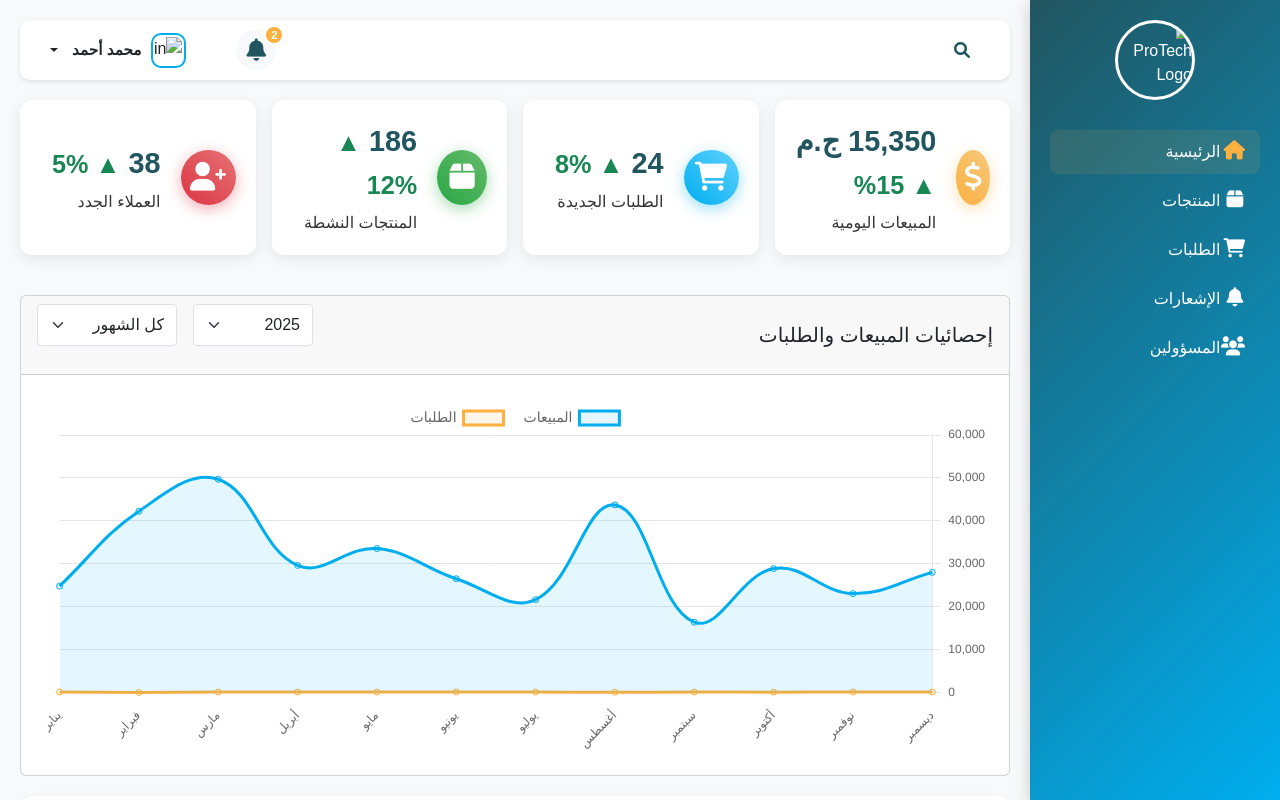
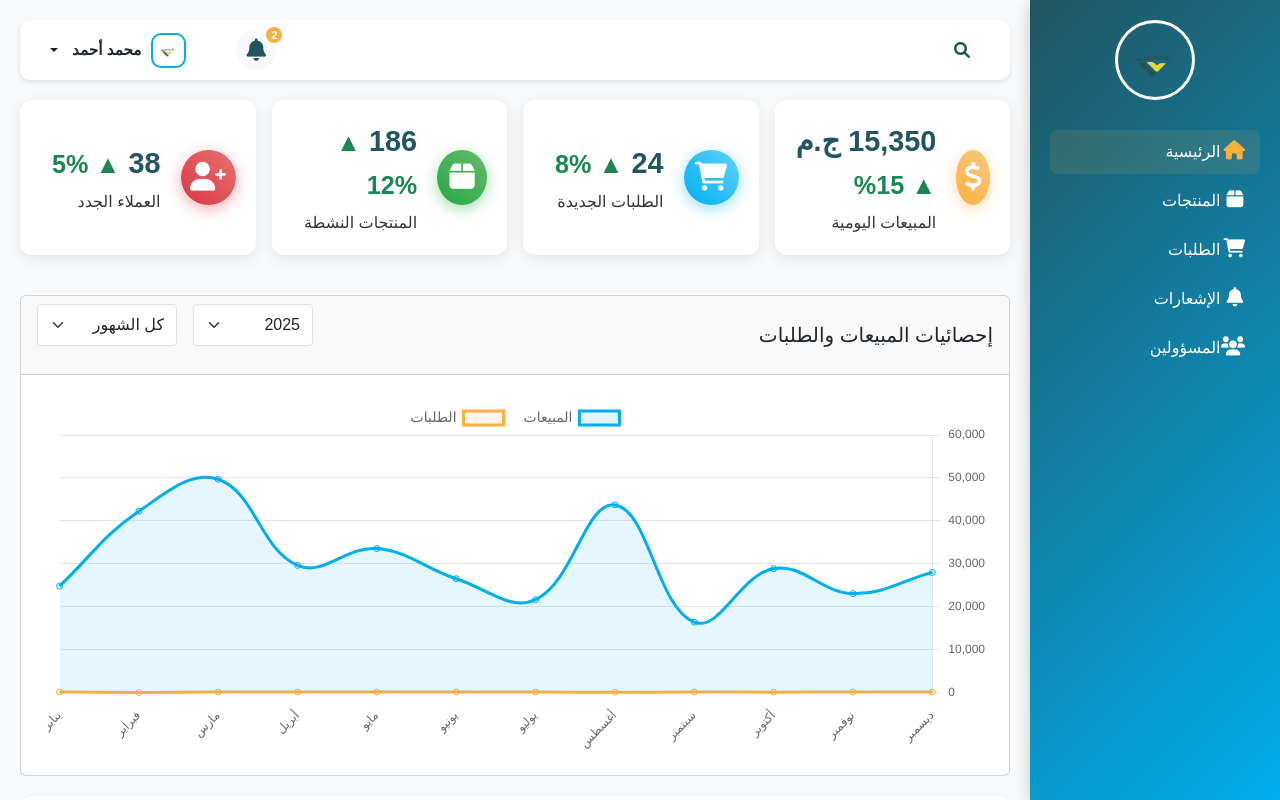
Before and after one commit to MAAY4/admin-dashboard, a plain HTML site: page index.html in a window 1280 px wide. Shown: the top 800 px of the page. Drawn offline with nearby package versions, Linux system fonts and the light colour scheme.

Commit message:
Update index.html

```diff
--- a/index.html
+++ b/index.html
@@ -27,7 +27,7 @@
     <div class="sidebar-overlay"></div>
         <div class="sidebar">
             <div class="logo">
-                <img src="images/logo.png" alt="ProTech Logo">
+                <img src="logo.png" alt="ProTech Logo">
             </div>
             <ul class="nav-links">
                 <li class="active" data-section="dashboard">
@@ -102,7 +102,7 @@
                     </div>
                     <div class="admin-dropdown">
                         <button class="btn dropdown-toggle" type="button" id="adminDropdown" data-bs-toggle="dropdown">
-                            <img src="images/logo.png" alt="Admin">
+                            <img src="logo.png" alt="Admin">
                             <span>محمد أحمد</span>
                         </button>
                         <ul class="dropdown-menu">
```
